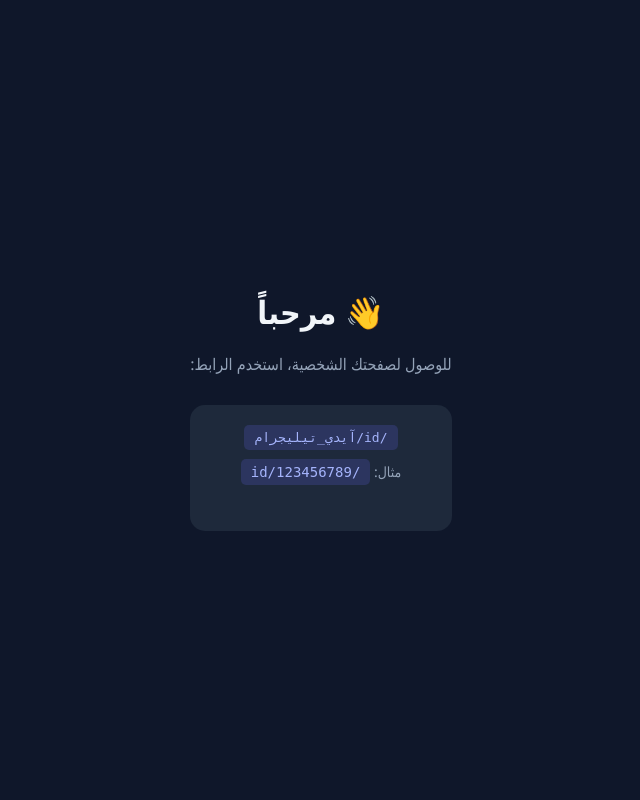
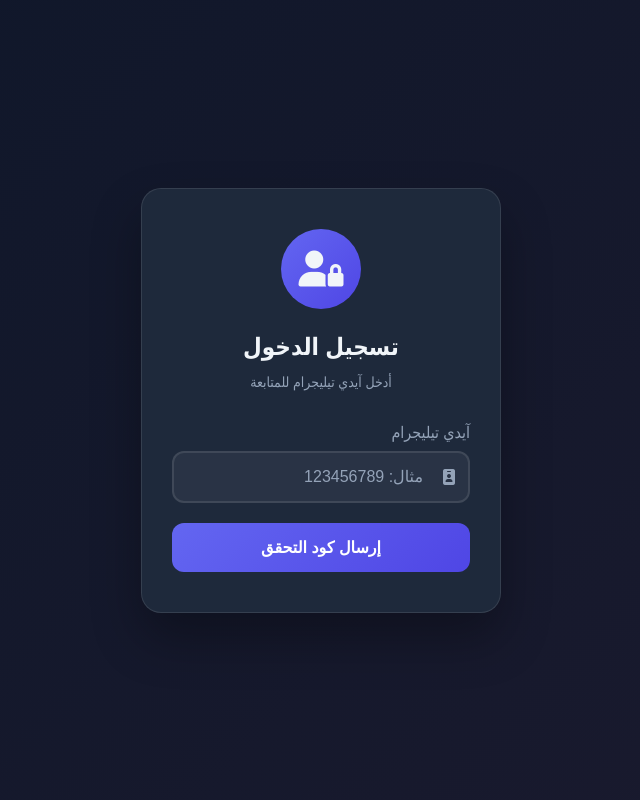
Before and after one commit to Sbras1/talgtrttt, a Flask app: page / in a window 1280 px wide. Shown: the whole page, without its empty margins (319-959 px from the left). Run offline with Flask 3, Linux system fonts and the light colour scheme; some libraries are stand-ins or nearby versions.

Commit message:
إضافة نظام حماية بـ OTP للصفحة الشخصية

```diff
--- a/app.py
+++ b/app.py
@@ -937,64 +937,107 @@ def favicon():
     """أيقونة الموقع"""
     return '', 204
 
-# ==================== الصفحة الرئيسية ====================
+# ==================== نظام تسجيل الدخول بالآيدي ====================
+
+# تخزين أكواد OTP المؤقتة
+otp_storage = {}
 
 @app.route('/')
 def index():
-    """الصفحة الرئيسية - توجيه لصفحة المستخدم"""
-    return '''
-    <!DOCTYPE html>
-    <html lang="ar" dir="rtl">
-    <head>
-        <meta charset="UTF-8">
-        <meta name="viewport" content="width=device-width, initial-scale=1.0">
-        <title>الصفحة الرئيسية</title>
-        <style>
-            body {
-                font-family: 'Segoe UI', Tahoma, sans-serif;
-                background: #0f172a;
-                color: #f1f5f9;
-                min-height: 100vh;
-                display: flex;
-                align-items: center;
-                justify-content: center;
-                margin: 0;
-            }
-            .container {
-                text-align: center;
-                padding: 40px;
-            }
-            h1 { font-size: 32px; margin-bottom: 20px; }
-            p { color: #94a3b8; margin-bottom: 30px; }
-            .info {
-                background: #1e293b;
-                padding: 20px;
-                border-radius: 15px;
-                max-width: 400px;
-                margin: 0 auto;
-            }
-            code {
-                background: rgba(99, 102, 241, 0.2);
-                padding: 5px 10px;
-                border-radius: 5px;
-                color: #a5b4fc;
-            }
-        </style>
-    </head>
-    <body>
-        <div class="container">
-            <h1>👋 مرحباً</h1>
-            <p>للوصول لصفحتك الشخصية، استخدم الرابط:</p>
-            <div class="info">
-                <code>/id/آيدي_تيليجرام</code>
-                <p style="margin-top: 15px; font-size: 14px;">
-                    مثال: <code>/id/123456789</code>
-                </p>
-            </div>
-        </div>
-    </body>
-    </html>
-    '''
+    """الصفحة الرئيسية - تسجيل الدخول"""
+    return render_template('login.html')
+
+@app.route('/api/send-otp', methods=['POST'])
+@limiter.limit("5 per minute")
+def send_otp():
+    """إرسال كود OTP للمستخدم"""
+    import random
+    from datetime import datetime, timedelta
+
+    data = request.json
+    user_id = str(data.get('user_id', '')).strip()
+
+    if not user_id or not user_id.isdigit():
+        return jsonify({'success': False, 'message': 'الرجاء إدخال آيدي صحيح'})
+
+    # التحقق من وجود المستخدم
+    try:
+        user_doc = db.collection('users').document(user_id).get()
+        if not user_doc.exists:
+            return jsonify({'success': False, 'message': 'هذا الآيدي غير مسجل، استخدم البوت أولاً'})
+    except Exception as e:
+        print(f"خطأ في البحث عن المستخدم: {e}")
+        return jsonify({'success': False, 'message': 'حدث خطأ'})
+
+    # توليد كود OTP (6 أرقام)
+    otp = ''.join([str(random.randint(0, 9)) for _ in range(6)])
+
+    # حفظ الكود مع وقت انتهاء (5 دقائق)
+    otp_storage[user_id] = {
+        'otp': otp,
+        'expires': datetime.now() + timedelta(minutes=5)
+    }
+
+    # إرسال الكود عبر البوت
+    try:
+        from telegram.bot_handlers import bot
+        bot.send_message(
+            int(user_id),
+            f"🔐 *كود التحقق*\n\n"
+            f"الكود الخاص بك: `{otp}`\n\n"
+            f"⏱ صالح لمدة 5 دقائق\n\n"
+            f"⚠️ لا تشارك هذا الكود مع أي شخص",
+            parse_mode="Markdown"
+        )
+        print(f"✅ تم إرسال OTP للمستخدم {user_id}")
+        return jsonify({'success': True, 'message': 'تم إرسال الكود'})
+    except Exception as e:
+        print(f"❌ خطأ في إرسال OTP: {e}")
+        return jsonify({'success': False, 'message': 'تأكد أنك تستخدم البوت ولم تحظره'})
+
+@app.route('/api/verify-otp', methods=['POST'])
+@limiter.limit("10 per minute")
+def verify_otp():
+    """التحقق من كود OTP"""
+    from datetime import datetime
+
+    data = request.json
+    user_id = str(data.get('user_id', '')).strip()
+    otp = str(data.get('otp', '')).strip()
+
+    if not user_id or not otp or len(otp) != 6:
+        return jsonify({'success': False, 'message': 'بيانات غير صحيحة'})
+
+    # التحقق من وجود الكود
+    if user_id not in otp_storage:
+        return jsonify({'success': False, 'message': 'انتهت صلاحية الكود، أعد الإرسال'})
+
+    stored = otp_storage[user_id]
+
+    # التحقق من انتهاء الصلاحية
+    if datetime.now() > stored['expires']:
+        del otp_storage[user_id]
+        return jsonify({'success': False, 'message': 'انتهت صلاحية الكود'})
+
+    # التحقق من الكود
+    if otp != stored['otp']:
+        return jsonify({'success': False, 'message': 'كود خاطئ'})
+
+    # تسجيل الدخول
+    session['logged_user_id'] = user_id
+    session['logged_in'] = True
+
+    # حذف الكود
+    del otp_storage[user_id]
+
+    return jsonify({'success': True, 'message': 'تم تسجيل الدخول'})
+
+
+@app.route('/logout')
+def logout():
+    """تسجيل الخروج"""
+    session.clear()
+    return redirect('/')
 
 
 # ==================== صفحة المستخدم الشخصية ====================
@@ -1005,6 +1048,11 @@ def user_profile_page(user_id):
     from datetime import datetime
 
     user_id = str(user_id).strip()
+
+    # التحقق من تسجيل الدخول
+    if not session.get('logged_in') or session.get('logged_user_id') != user_id:
+        # إعادة توجيه لصفحة تسجيل الدخول مع حفظ الآيدي
+        return redirect(f'/?redirect_id={user_id}')
 
     # البحث عن المستخدم
     user_found = False
--- /dev/null
+++ b/templates/login.html
@@ -0,0 +1,406 @@
+<!DOCTYPE html>
+<html lang="ar" dir="rtl">
+<head>
+    <meta charset="UTF-8">
+    <meta name="viewport" content="width=device-width, initial-scale=1.0">
+    <title>تسجيل الدخول</title>
+    <link href="https://cdnjs.cloudflare.com/ajax/libs/font-awesome/6.4.0/css/all.min.css" rel="stylesheet">
+    <style>
+        :root {
+            --primary: #6366f1;
+            --primary-dark: #4f46e5;
+            --bg-dark: #0f172a;
+            --bg-card: #1e293b;
+            --text-light: #f1f5f9;
+            --text-muted: #94a3b8;
+            --success: #22c55e;
+            --danger: #ef4444;
+        }
+
+        * { margin: 0; padding: 0; box-sizing: border-box; }
+
+        body {
+            font-family: 'Segoe UI', Tahoma, sans-serif;
+            background: linear-gradient(135deg, var(--bg-dark) 0%, #1a1a2e 100%);
+            min-height: 100vh;
+            display: flex;
+            align-items: center;
+            justify-content: center;
+            color: var(--text-light);
+        }
+
+        .login-container {
+            width: 100%;
+            max-width: 400px;
+            padding: 20px;
+        }
+
+        .login-card {
+            background: var(--bg-card);
+            border-radius: 20px;
+            padding: 40px 30px;
+            box-shadow: 0 25px 50px rgba(0, 0, 0, 0.3);
+            border: 1px solid rgba(255, 255, 255, 0.1);
+        }
+
+        .login-header {
+            text-align: center;
+            margin-bottom: 30px;
+        }
+
+        .login-header .icon {
+            width: 80px;
+            height: 80px;
+            background: linear-gradient(135deg, var(--primary), var(--primary-dark));
+            border-radius: 50%;
+            display: flex;
+            align-items: center;
+            justify-content: center;
+            margin: 0 auto 20px;
+            font-size: 36px;
+        }
+
+        .login-header h1 { font-size: 24px; margin-bottom: 10px; }
+        .login-header p { color: var(--text-muted); font-size: 14px; }
+
+        .form-group { margin-bottom: 20px; }
+        .form-group label {
+            display: block;
+            margin-bottom: 8px;
+            font-weight: 500;
+            color: var(--text-muted);
+        }
+
+        .input-wrapper {
+            position: relative;
+        }
+
+        .input-wrapper i {
+            position: absolute;
+            right: 15px;
+            top: 50%;
+            transform: translateY(-50%);
+            color: var(--text-muted);
+        }
+
+        .form-control {
+            width: 100%;
+            padding: 15px 45px 15px 15px;
+            background: rgba(255, 255, 255, 0.05);
+            border: 2px solid rgba(255, 255, 255, 0.1);
+            border-radius: 12px;
+            color: var(--text-light);
+            font-size: 16px;
+            transition: all 0.3s;
+        }
+
+        .form-control:focus {
+            outline: none;
+            border-color: var(--primary);
+            background: rgba(255, 255, 255, 0.08);
+        }
+
+        .form-control::placeholder { color: var(--text-muted); }
+
+        .form-control.otp-input {
+            text-align: center;
+            font-size: 28px;
+            font-weight: bold;
+            letter-spacing: 12px;
+            padding: 15px;
+        }
+
+        .btn {
+            width: 100%;
+            padding: 15px;
+            background: linear-gradient(135deg, var(--primary), var(--primary-dark));
+            border: none;
+            border-radius: 12px;
+            color: white;
+            font-size: 16px;
+            font-weight: 600;
+            cursor: pointer;
+            transition: all 0.3s;
+            display: flex;
+            align-items: center;
+            justify-content: center;
+            gap: 10px;
+        }
+
+        .btn:hover {
+            transform: translateY(-2px);
+            box-shadow: 0 10px 20px rgba(99, 102, 241, 0.3);
+        }
+
+        .btn:disabled {
+            opacity: 0.6;
+            cursor: not-allowed;
+            transform: none;
+        }
+
+        .alert {
+            padding: 12px 15px;
+            border-radius: 10px;
+            margin-bottom: 20px;
+            font-size: 14px;
+            display: none;
+        }
+
+        .alert-danger {
+            background: rgba(239, 68, 68, 0.2);
+            border: 1px solid rgba(239, 68, 68, 0.3);
+            color: #fca5a5;
+            display: block;
+        }
+
+        .alert-success {
+            background: rgba(34, 197, 94, 0.2);
+            border: 1px solid rgba(34, 197, 94, 0.3);
+            color: #86efac;
+            display: block;
+        }
+
+        .step { display: none; }
+        .step.active { display: block; }
+
+        .back-btn {
+            background: none;
+            border: none;
+            color: var(--text-muted);
+            cursor: pointer;
+            display: flex;
+            align-items: center;
+            gap: 5px;
+            margin-bottom: 20px;
+            font-size: 14px;
+        }
+
+        .back-btn:hover { color: var(--text-light); }
+
+        .timer {
+            text-align: center;
+            color: var(--text-muted);
+            font-size: 14px;
+            margin-top: 15px;
+        }
+
+        .resend-btn {
+            background: none;
+            border: none;
+            color: var(--primary);
+            cursor: pointer;
+            font-weight: 500;
+        }
+
+        .resend-btn:disabled {
+            color: var(--text-muted);
+            cursor: not-allowed;
+        }
+
+        .spinner {
+            width: 20px;
+            height: 20px;
+            border: 2px solid rgba(255, 255, 255, 0.3);
+            border-top-color: white;
+            border-radius: 50%;
+            animation: spin 0.8s linear infinite;
+        }
+
+        @keyframes spin { to { transform: rotate(360deg); } }
+    </style>
+</head>
+<body>
+    <div class="login-container">
+        <div class="login-card">
+            <!-- Step 1: Enter ID -->
+            <div id="step1" class="step active">
+                <div class="login-header">
+                    <div class="icon">
+                        <i class="fas fa-user-lock"></i>
+                    </div>
+                    <h1>تسجيل الدخول</h1>
+                    <p>أدخل آيدي تيليجرام للمتابعة</p>
+                </div>
+
+                <div id="alert1"></div>
+
+                <form onsubmit="requestOTP(); return false;">
+                    <div class="form-group">
+                        <label>آيدي تيليجرام</label>
+                        <div class="input-wrapper">
+                            <i class="fas fa-id-badge"></i>
+                            <input type="text" id="user_id" class="form-control"
+                                   placeholder="مثال: 123456789"
+                                   inputmode="numeric" pattern="[0-9]*" required>
+                        </div>
+                    </div>
+                    <button type="submit" class="btn" id="btn-send">
+                        <span>إرسال كود التحقق</span>
+                    </button>
+                </form>
+            </div>
+
+            <!-- Step 2: Enter OTP -->
+            <div id="step2" class="step">
+                <button class="back-btn" onclick="goBack()">
+                    <i class="fas fa-arrow-right"></i>
+                    رجوع
+                </button>
+
+                <div class="login-header">
+                    <div class="icon">
+                        <i class="fas fa-shield-alt"></i>
+                    </div>
+                    <h1>أدخل الكود</h1>
+                    <p>تم إرسال كود التحقق إلى حسابك في تيليجرام</p>
+                </div>
+
+                <div id="alert2"></div>
+
+                <form onsubmit="verifyOTP(); return false;">
+                    <div class="form-group">
+                        <input type="text" id="otp_code" class="form-control otp-input"
+                               placeholder="------" maxlength="6"
+                               inputmode="numeric" pattern="[0-9]*" required
+                               oninput="this.value = this.value.replace(/\D/g, '')">
+                    </div>
+                    <button type="submit" class="btn" id="btn-verify">
+                        <span>تأكيد</span>
+                    </button>
+                </form>
+
+                <div class="timer">
+                    <span id="timer-text">إعادة إرسال الكود بعد <span id="countdown">60</span> ثانية</span>
+                    <button class="resend-btn" id="resend-btn" onclick="resendOTP()" style="display:none;">
+                        إعادة إرسال الكود
+                    </button>
+                </div>
+            </div>
+        </div>
+    </div>
+
+    <script>
+        let userId = '';
+        let countdownInterval;
+
+        function showAlert(containerId, message, type) {
+            const container = document.getElementById(containerId);
+            container.className = 'alert alert-' + type;
+            container.textContent = message;
+            setTimeout(() => container.className = 'alert', 5000);
+        }
+
+        async function requestOTP() {
+            userId = document.getElementById('user_id').value.trim();
+            if (!userId || !/^\d+$/.test(userId)) {
+                showAlert('alert1', 'الرجاء إدخال آيدي صحيح (أرقام فقط)', 'danger');
+                return;
+            }
+
+            const btn = document.getElementById('btn-send');
+            btn.disabled = true;
+            btn.innerHTML = '<div class="spinner"></div><span>جاري الإرسال...</span>';
+
+            try {
+                const response = await fetch('/api/send-otp', {
+                    method: 'POST',
+                    headers: { 'Content-Type': 'application/json' },
+                    body: JSON.stringify({ user_id: userId })
+                });
+
+                const data = await response.json();
+
+                if (data.success) {
+                    document.getElementById('step1').classList.remove('active');
+                    document.getElementById('step2').classList.add('active');
+                    document.getElementById('otp_code').focus();
+                    startCountdown();
+                } else {
+                    showAlert('alert1', data.message || 'حدث خطأ', 'danger');
+                }
+            } catch (error) {
+                showAlert('alert1', 'حدث خطأ في الاتصال', 'danger');
+            }
+
+            btn.disabled = false;
+            btn.innerHTML = '<span>إرسال كود التحقق</span>';
+        }
+
+        async function verifyOTP() {
+            const otp = document.getElementById('otp_code').value.trim();
+            if (!otp || otp.length !== 6) {
+                showAlert('alert2', 'الرجاء إدخال الكود كاملاً (6 أرقام)', 'danger');
+                return;
+            }
+
+            const btn = document.getElementById('btn-verify');
+            btn.disabled = true;
+            btn.innerHTML = '<div class="spinner"></div><span>جاري التحقق...</span>';
+
+            try {
+                const response = await fetch('/api/verify-otp', {
+                    method: 'POST',
+                    headers: { 'Content-Type': 'application/json' },
+                    body: JSON.stringify({ user_id: userId, otp: otp })
+                });
+
+                const data = await response.json();
+
+                if (data.success) {
+                    window.location.href = '/id/' + userId;
+                } else {
+                    showAlert('alert2', data.message || 'كود خاطئ', 'danger');
+                }
+            } catch (error) {
+                showAlert('alert2', 'حدث خطأ في الاتصال', 'danger');
+            }
+
+            btn.disabled = false;
+            btn.innerHTML = '<span>تأكيد</span>';
+        }
+
+        function startCountdown() {
+            let seconds = 60;
+            document.getElementById('countdown').textContent = seconds;
+            document.getElementById('timer-text').style.display = 'inline';
+            document.getElementById('resend-btn').style.display = 'none';
+
+            countdownInterval = setInterval(() => {
+                seconds--;
+                document.getElementById('countdown').textContent = seconds;
+
+                if (seconds <= 0) {
+                    clearInterval(countdownInterval);
+                    document.getElementById('timer-text').style.display = 'none';
+                    document.getElementById('resend-btn').style.display = 'inline';
+                }
+            }, 1000);
+        }
+
+        function resendOTP() {
+            requestOTP();
+        }
+
+        function goBack() {
+            clearInterval(countdownInterval);
+            document.getElementById('step2').classList.remove('active');
+            document.getElementById('step1').classList.add('active');
+            document.getElementById('otp_code').value = '';
+        }
+
+        // أرقام فقط في حقل الآيدي
+        document.getElementById('user_id').addEventListener('input', function(e) {
+            this.value = this.value.replace(/\D/g, '');
+        });
+
+        // التعامل مع redirect_id في الرابط
+        window.addEventListener('DOMContentLoaded', function() {
+            const urlParams = new URLSearchParams(window.location.search);
+            const redirectId = urlParams.get('redirect_id');
+            if (redirectId) {
+                document.getElementById('user_id').value = redirectId;
+            }
+        });
+    </script>
+</body>
+</html>
```
Also changed, not shown: templates/user_profile.html (+8 -0 lines).
